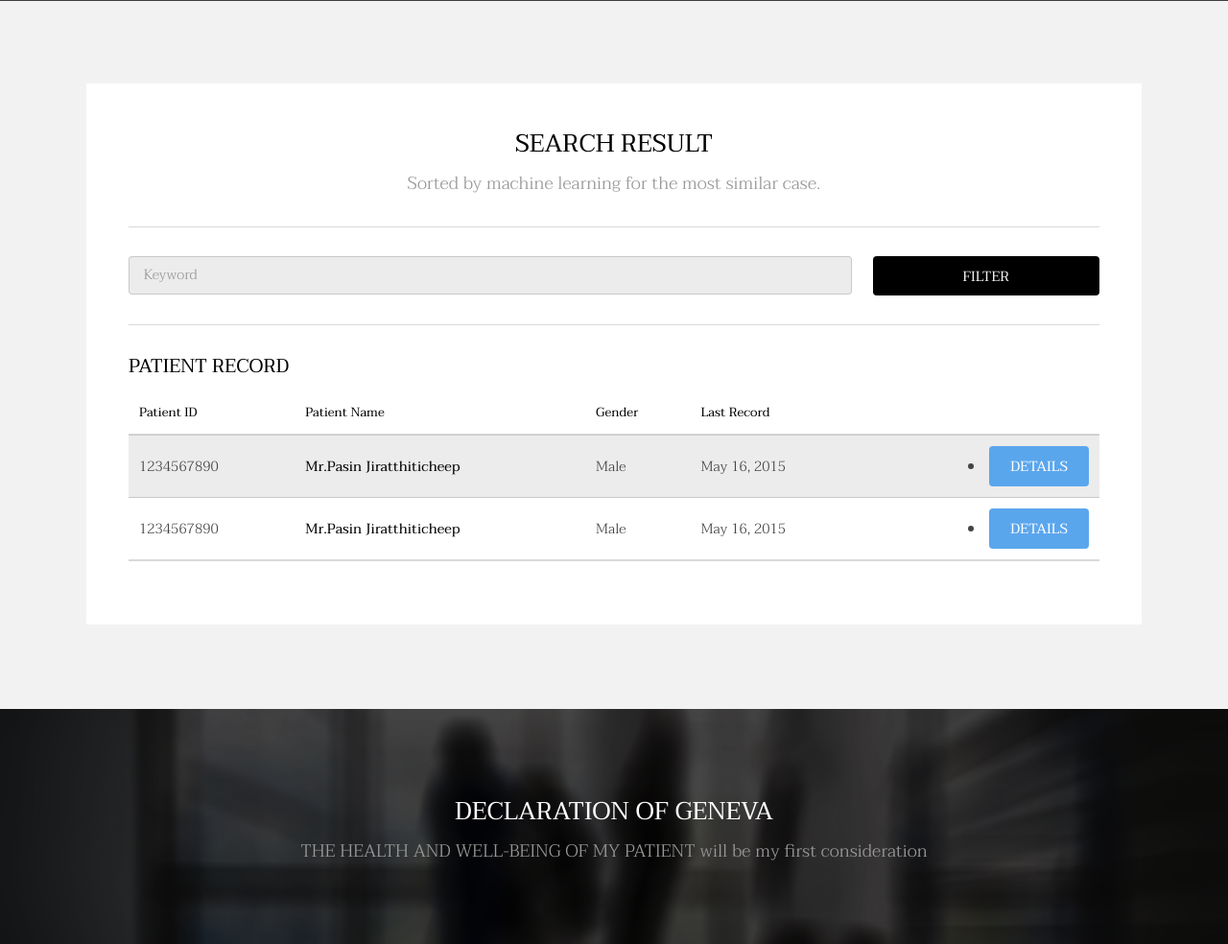
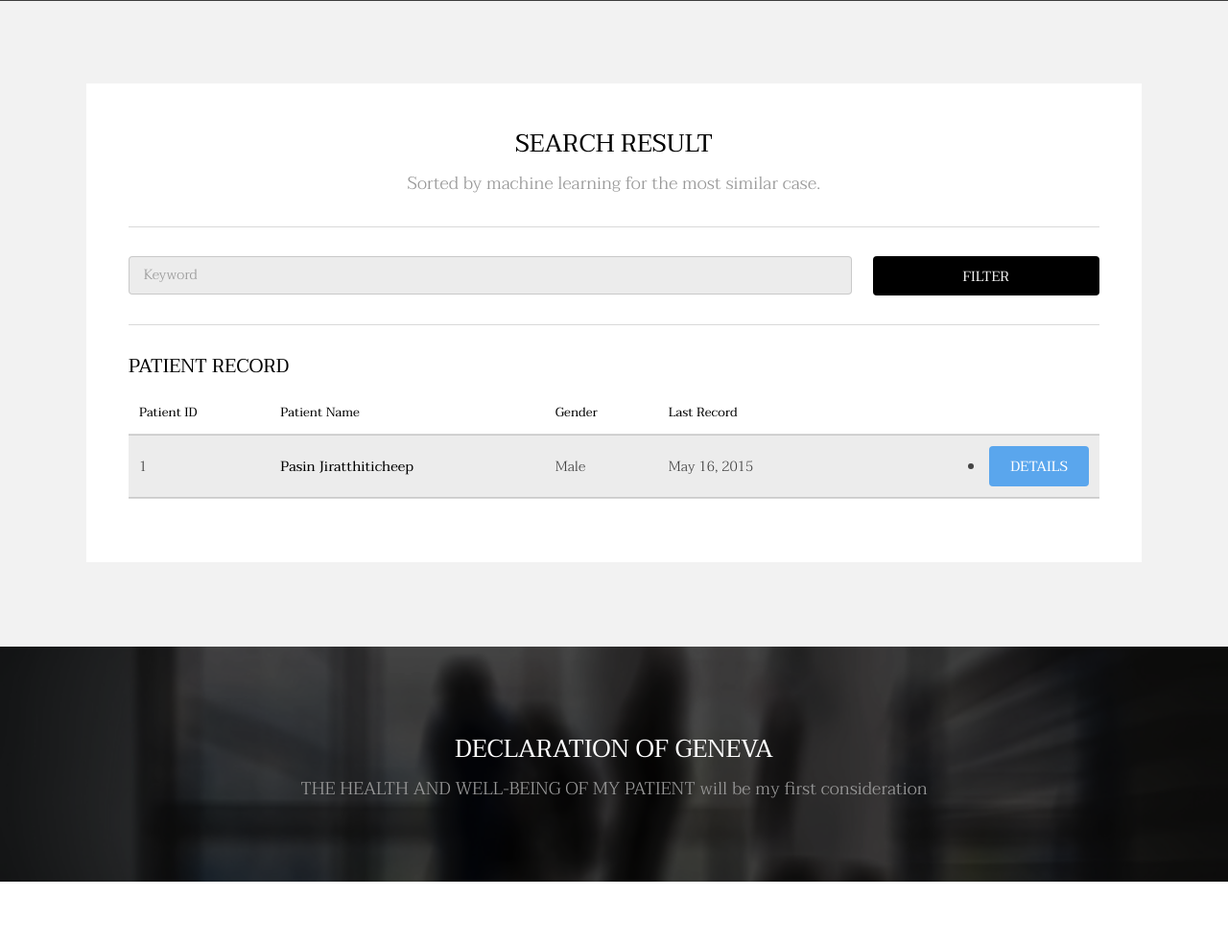
Before and after one commit to benzkjy/Geek, a PHP site: page /search.php?rid1=1 in a window 1280 px wide. Shown: the part 47-1031 px from the top of the page at 96% size. After the commit the page ends 966 px from the top, so only its background shows below. Run offline with PHP 8.4, Linux system fonts and the light colour scheme; data comes from the database, SQL or seed files in the repository; some libraries are stand-ins or nearby versions.

Commit message:
Edit search and recInfo

```diff
--- a/recordInfo.php
+++ b/recordInfo.php
@@ -100,7 +100,7 @@ $rName=$row['Rec_Name'];
                 <hr>
                 <ul class="actions" align="center">
                     <li><a href="record.php" class="button icon fa-download">Add more Record</a></li>
-                    <li><a href="search.php?rid1="<?php echo $rid; ?> class="button alt icon fa-search">Compare Others</a></li>
+                    <li><a href="search.php?rid1=<?php echo $rid; ?>" class="button alt icon fa-search">Compare Others</a></li>
                 </ul>
 
             </div>
--- a/search.php
+++ b/search.php
@@ -1,3 +1,30 @@
+<?php
+require_once ('connect.php');
+session_start();
+$RID1=$_GET['rid1'];
+//$q = "SELECT * FROM record,patient,user ,hospital
+//                WHERE Rec_ID = ".$RID1."
+//                AND record.Doctor_ID=user.Doctor_ID
+//                AND record.Patient_ID=patient.Patient_ID
+//                AND user.Hospital_ID = hospital.Hospital_ID
+//                ";
+//$result = $mysqli->query($q);
+//$row = $result->fetch_array();
+//$pName = $row['Patient_Fname']." ".$row['Patient_Lname'];
+//$pGender = $row['Patient_Gender'];
+//$PID = $row['Patient_ID'];
+//$pWH = $row['Weight']." kg ".$row['Height']." cm";
+//$pDOB = $row['Patient_Birth'];
+//$pAddr = $row['Patient_Address'];
+//$recDat = $row['Rec_Date'];
+//$Des = $row['Desc'];
+//$Pres = $row['Prescription'];
+//$rid=$row['Rec_ID'];
+//$dName=$row['Doctor_Fname']." ".$row['Doctor_Lname'];
+//$hName=$row['Hospital_Name'];
+//$rName=$row['Rec_Name'];
+
+?>
 <html>
 <head>
     <title>Search Information</title>
@@ -57,24 +84,35 @@
                         </tr>
                         </thead>
                         <tbody>
-                        <tr>
-                            <td>1234567890</td>
-                            <td><b>Mr.Pasin Jiratthiticheep</b></td>
-                            <td>Male</td>
-                            <td>May 16, 2015</td>
-                            <td align="right">
-                                <li><a href="#" class="button special">Details</a></li>
-                            </td>
-                        </tr>
-                        <tr>
-                            <td>1234567890</td>
-                            <td><b>Mr.Pasin Jiratthiticheep</b></td>
-                            <td>Male</td>
-                            <td>May 16, 2015</td>
-                            <td align="right">
-                                <li><a href="#" class="button special">Details</a></li>
-                            </td>
-                        </tr>
+
+                        <?php
+                        $q = "SELECT * FROM record,patient,user ,hospital
+                WHERE Rec_ID = ".$RID1."
+                AND record.Doctor_ID=user.Doctor_ID
+                AND record.Patient_ID=patient.Patient_ID
+                AND user.Hospital_ID = hospital.Hospital_ID
+                ";
+                        $result = $mysqli->query($q);
+                        if (!$result) {
+                            echo "Select failed. Error: " . $mysqli->error;
+                        } else {
+                            while ($row = $result->fetch_array()) {
+                                ?>
+                                <tr>
+                                    <td><?php echo $row['Patient_ID'];?></td>
+                                    <td><b><?php echo $row['Patient_Fname']." ".$row['Patient_Lname'];?></b></td>
+                                    <td><?php echo $row['Patient_Gender'];?></td>
+                                    <td>May 16, 2015</td>
+                                    <td align="right">
+                                        <li><a href="compare.php?rid1=<?php echo $row['Rec_ID']; ?>&rid2=1" class="button special">Details</a></li>
+                                    </td>
+                                </tr>
+                                <?php
+                            }
+                        }
+                        ?>
+
+
                         </tbody>
                         <tfoot>
                         <tr>
```
Also changed, not shown: compare.php (+3 -4 lines).
